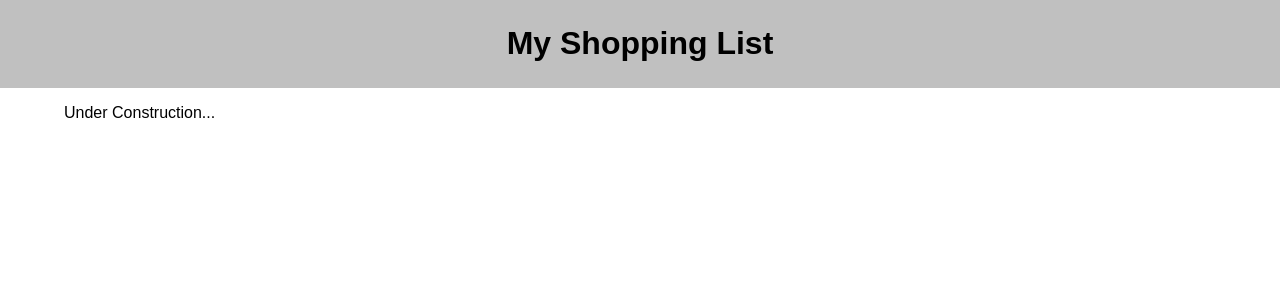
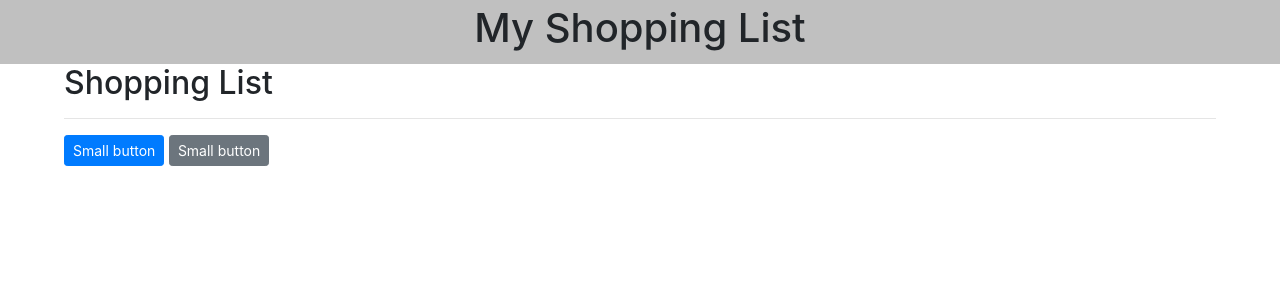
Before and after one commit to dunnmj42/group-fs-react-shopping-list, a React (Create React App) app: page / in a window 1280 px wide. Shown: the top 300 px of the page. Built offline with nearby package versions, Linux system fonts and the light colour scheme.

Commit message:
created ShoppingList component

```diff
--- a/package.json
+++ b/package.json
@@ -15,9 +15,12 @@
   "author": "",
   "license": "ISC",
   "dependencies": {
+    "axios": "^0.21.1",
+    "bootstrap": "^4.5.3",
     "express": "^4.17.1",
     "pg": "^8.5.1",
     "react": "^17.0.1",
+    "react-bootstrap": "^1.4.3",
     "react-dom": "^17.0.1",
     "react-scripts": "^4.0.1"
   },
--- a/src/components/App/App.jsx
+++ b/src/components/App/App.jsx
@@ -1,5 +1,5 @@
 import React from 'react';
-
+import ShoppingList from '../ShoppingList/ShoppingList'
 import Header from '../Header/Header.jsx'
 import './App.css';
 
@@ -9,7 +9,7 @@ function App() {
         <div className="App">
             <Header />
             <main>
-                <p>Under Construction...</p>
+                <ShoppingList />
             </main>
         </div>
     );
--- /dev/null
+++ b/src/components/ShoppingList/ShoppingList.jsx
@@ -0,0 +1,32 @@
+import {useState} from 'react';
+import Button from 'react-bootstrap/Button';
+
+
+function ShoppingList() {
+
+  return (
+
+
+  <div>
+    <h2>Shopping List</h2>
+    <hr/>
+    <div>
+      <Button variant="primary" size="sm">
+        Small button
+      </Button>{' '}
+      <Button variant="secondary" size="sm">
+        Small button
+      </Button>
+    </div>
+    {/* Container for item cards */}
+    <div>
+
+    </div>
+  </div>
+
+  )
+}
+
+
+
+export default ShoppingList;
--- a/src/index.js
+++ b/src/index.js
@@ -2,5 +2,6 @@ import React from 'react';
 import ReactDOM from 'react-dom';
 import './index.css';
 import App from './components/App/App';
+import 'bootstrap/dist/css/bootstrap.min.css';
 
 ReactDOM.render(<App />, document.getElementById('root'));
```
Also changed, not shown: 1 other file (tests, documents, lock files or other folders).
